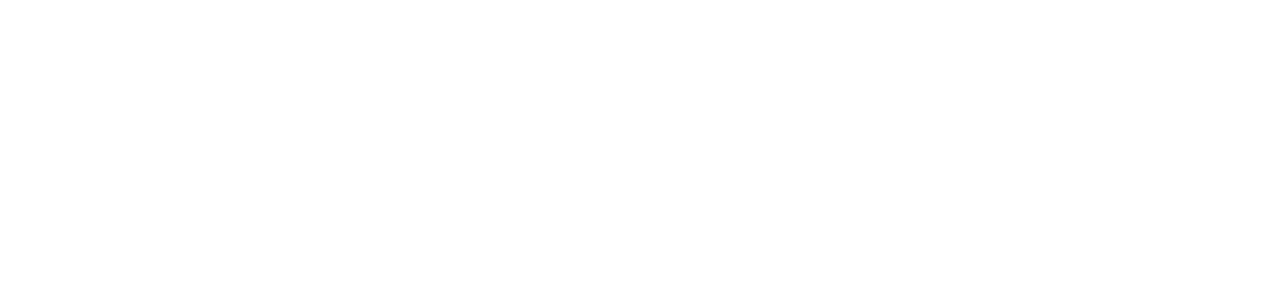
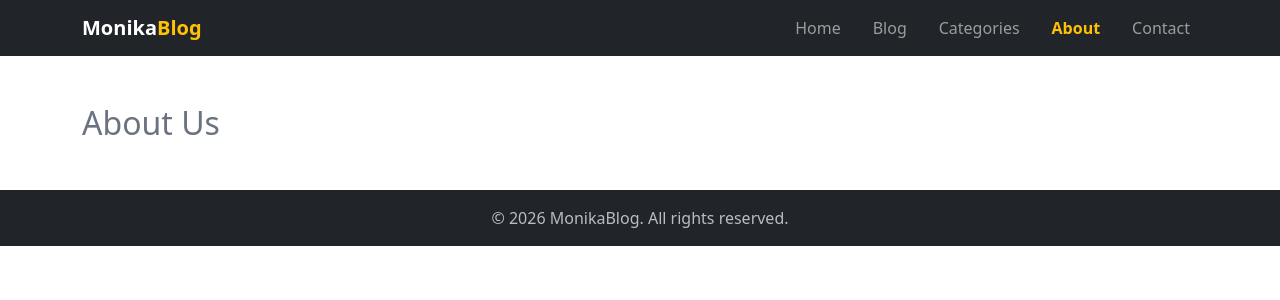
Before and after one commit to monikadass638/React-theme-for-headless-wordpress, a React (Vite) app: page /about in a window 1280 px wide. Before the commit this address had no page. Shown: the top 300 px of the page. Built offline with nearby package versions, Linux system fonts and the light colour scheme; no server answers.

Commit message:
Added the about us page content

```diff
--- a/src/App.jsx
+++ b/src/App.jsx
@@ -1,4 +1,5 @@
 
+import AboutUs from "./pages/AboutUs";
 import BlogList from "./pages/BlogList";
 import BlogSingle from "./pages/BlogSingle";
 import Categories from "./pages/Categories";
@@ -16,6 +17,7 @@
         <Route path="/blog" element={<BlogList />}></Route>
         <Route path="/blog/:slug" element={<BlogSingle />}></Route>
         <Route path="/categories" element={<Categories />}></Route>
+        <Route path="/about" element={<AboutUs />}></Route>
 
       </Routes>
 
--- /dev/null
+++ b/src/pages/AboutUs.jsx
@@ -0,0 +1,32 @@
+import React, { useState, useEffect } from 'react'
+import Header from '../components/Header'
+import Footer from '../components/Footer'
+import { getAboutPage } from '../api/wordpress';
+
+function AboutUs() {
+
+    const [aboutContent, setAboutContent] = useState("");
+
+    useEffect(() => {
+
+        const fetchAboutcontent = async () => {
+            const data = await getAboutPage();
+            setAboutContent(data);
+
+        }
+        fetchAboutcontent();
+    }, []);
+
+    return (
+        <>
+            <Header />
+            <div className="container my-5">
+                <h2>About Us</h2>
+                <div className='mt-4' dangerouslySetInnerHTML={{ __html: aboutContent[0]?.content?.rendered }}></div>
+            </div>
+            <Footer />
+        </>
+    )
+}
+
+export default AboutUs
--- a/src/pages/Categories.jsx
+++ b/src/pages/Categories.jsx
@@ -11,7 +11,7 @@
             setCategories(data);
         }
         fetchallCategories();
-        console.log(categories);
+
     }, []);
     return (
         <>
```
